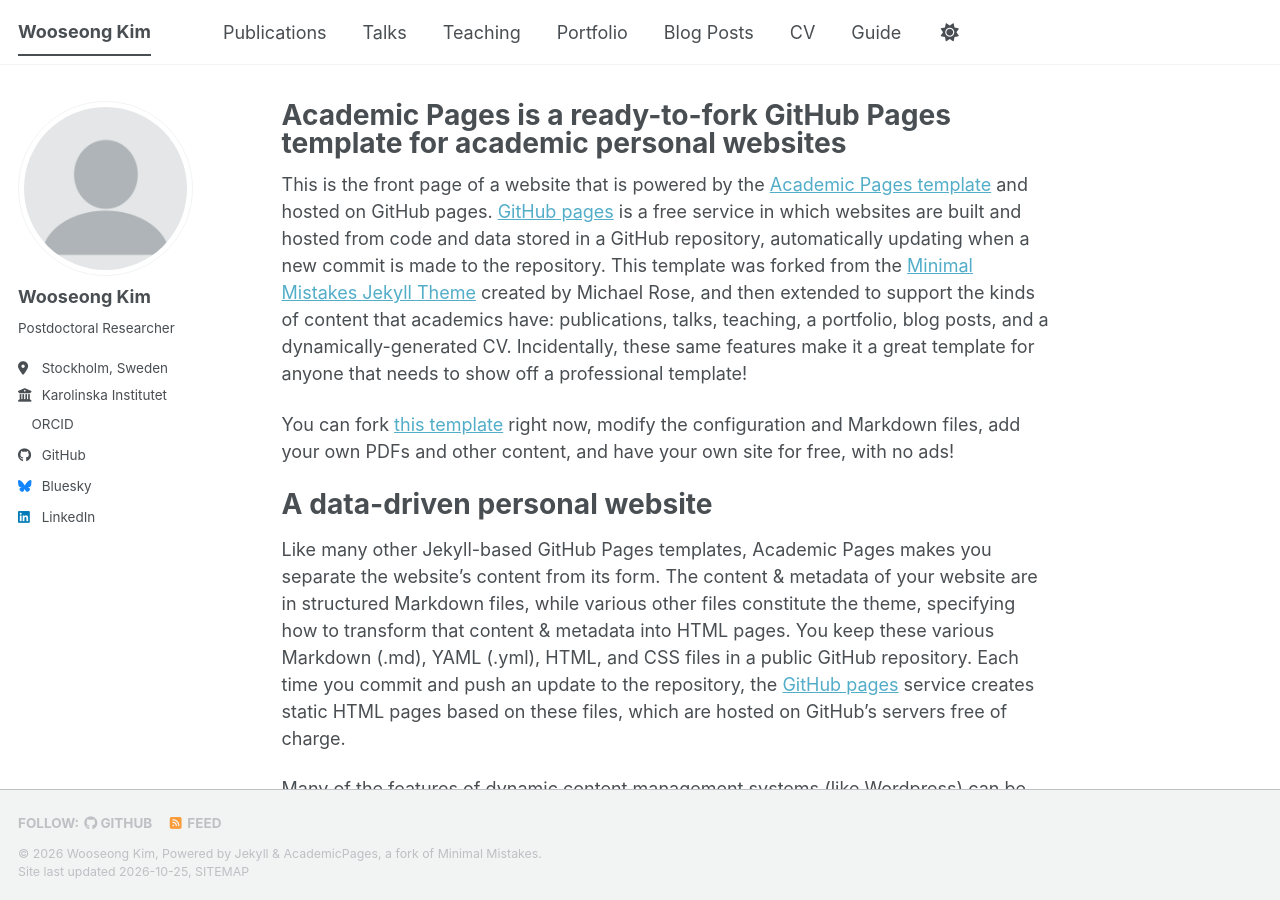
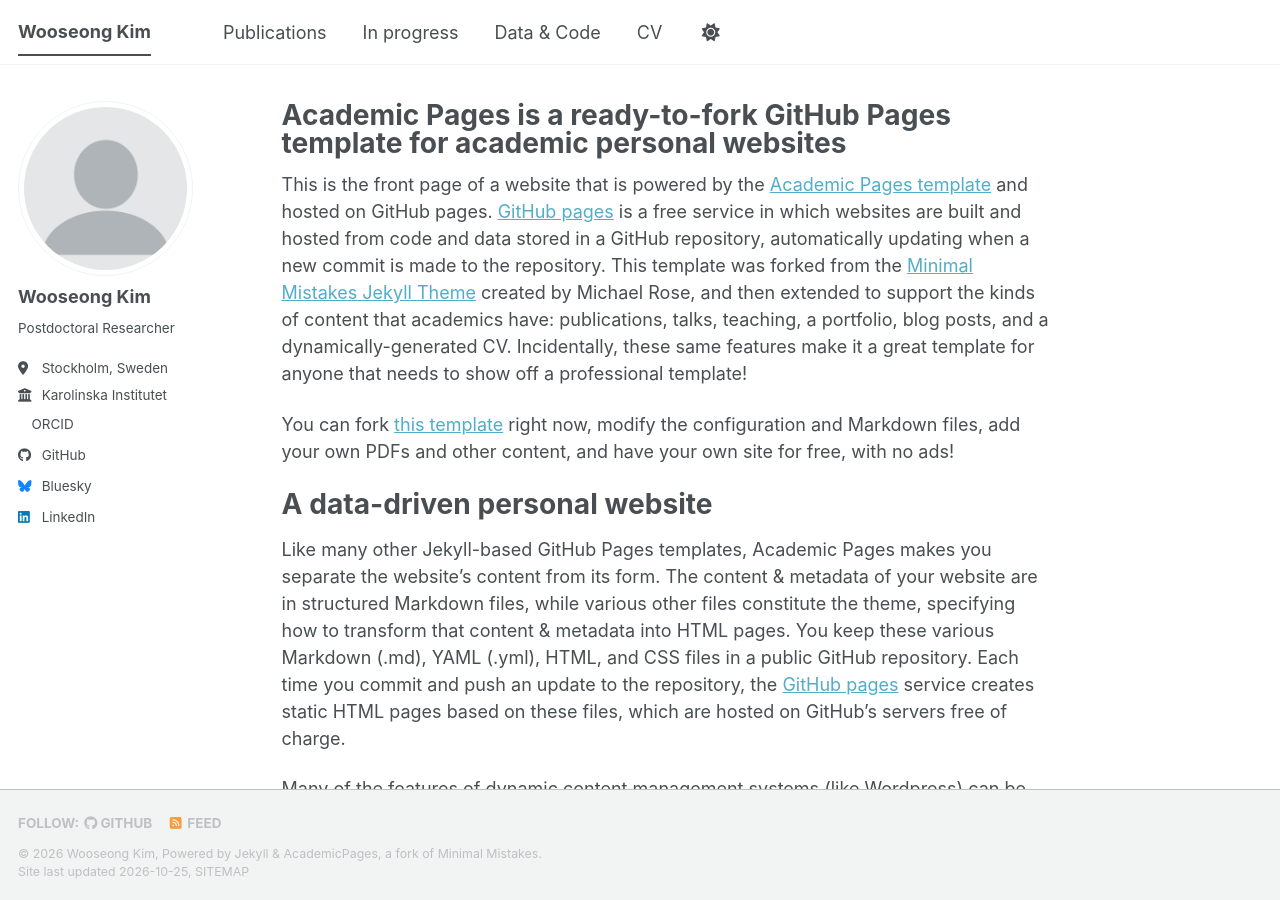
Before and after one commit to wooseongkim1992/wooseongkim1992.github.io, a Jekyll site: the page built from _pages/about.md, in a window 1280 px wide and 900 px high. Built offline with Jekyll 4.4.1, drawn with Linux system fonts in a browser that asks for light colours; a style sheet for code colours, icons or effects is not loaded; part of the change alters nothing that is shown.

Commit message:
Update navigation.yml

```diff
--- a/_data/navigation.yml
+++ b/_data/navigation.yml
@@ -1,30 +1,15 @@
-# The following is the order of the links in the header of the website.
-#
-# Changing the order here will adjust the order and you can also add additional
-# links. Removing a link prevents it from showing in the header, but does not
-# prevent it from being included in the site.
-#
-# NOTE that only one of the CV options should be selected, the first is for the
-#      Markdown formatted page while the second is generated using JSON.
+# Top menu of the website. The order here is the order on the site.
+# To add a page: add a "- title / url" pair and create a matching file in _pages/.
 
 main:
   - title: "Publications"
     url: /publications/
 
-  - title: "Talks"
-    url: /talks/
+  - title: "In progress"
+    url: /inprogress/
 
-  - title: "Teaching"
-    url: /teaching/
-
-  - title: "Portfolio"
-    url: /portfolio/
-
-  - title: "Blog Posts"
-    url: /year-archive/
+  - title: "Data & Code"
+    url: /datacode/
 
   - title: "CV"
     url: /cv/
-
-  - title: "Guide"
-    url: /markdown/
```
